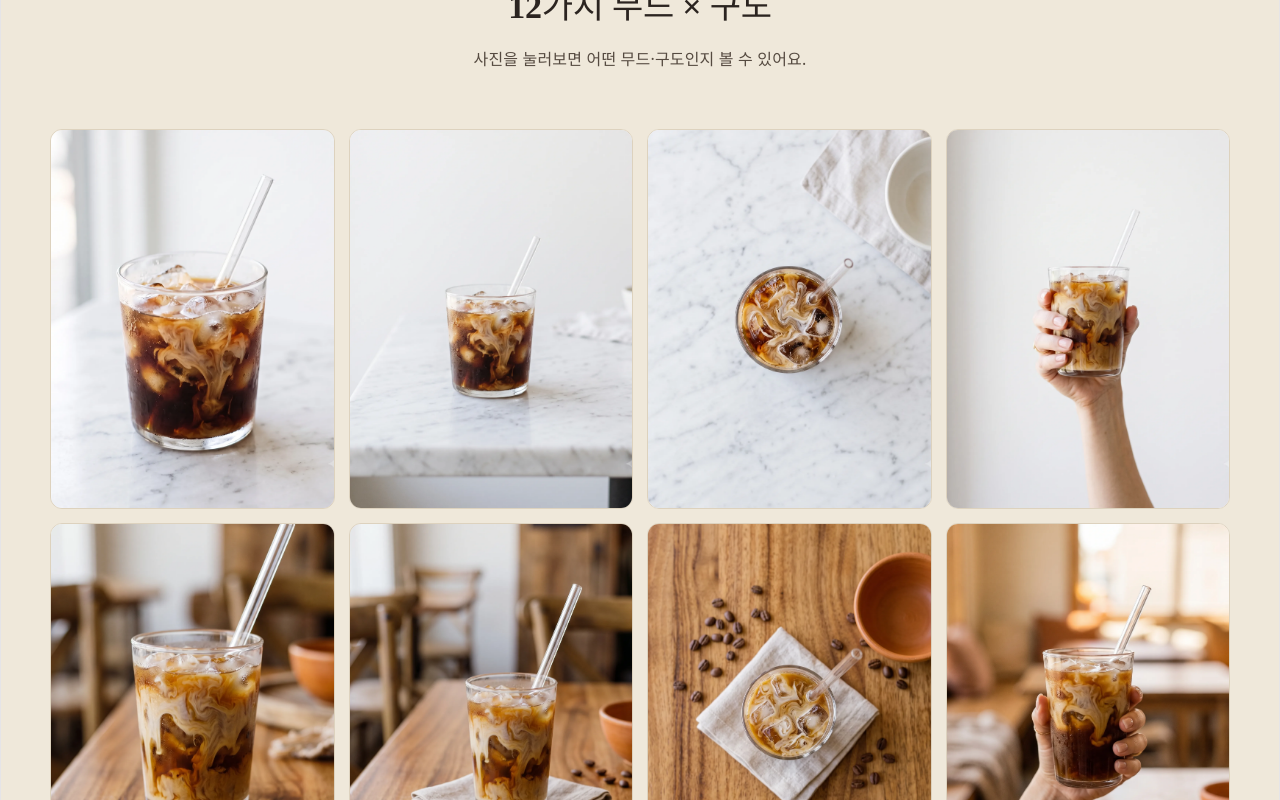
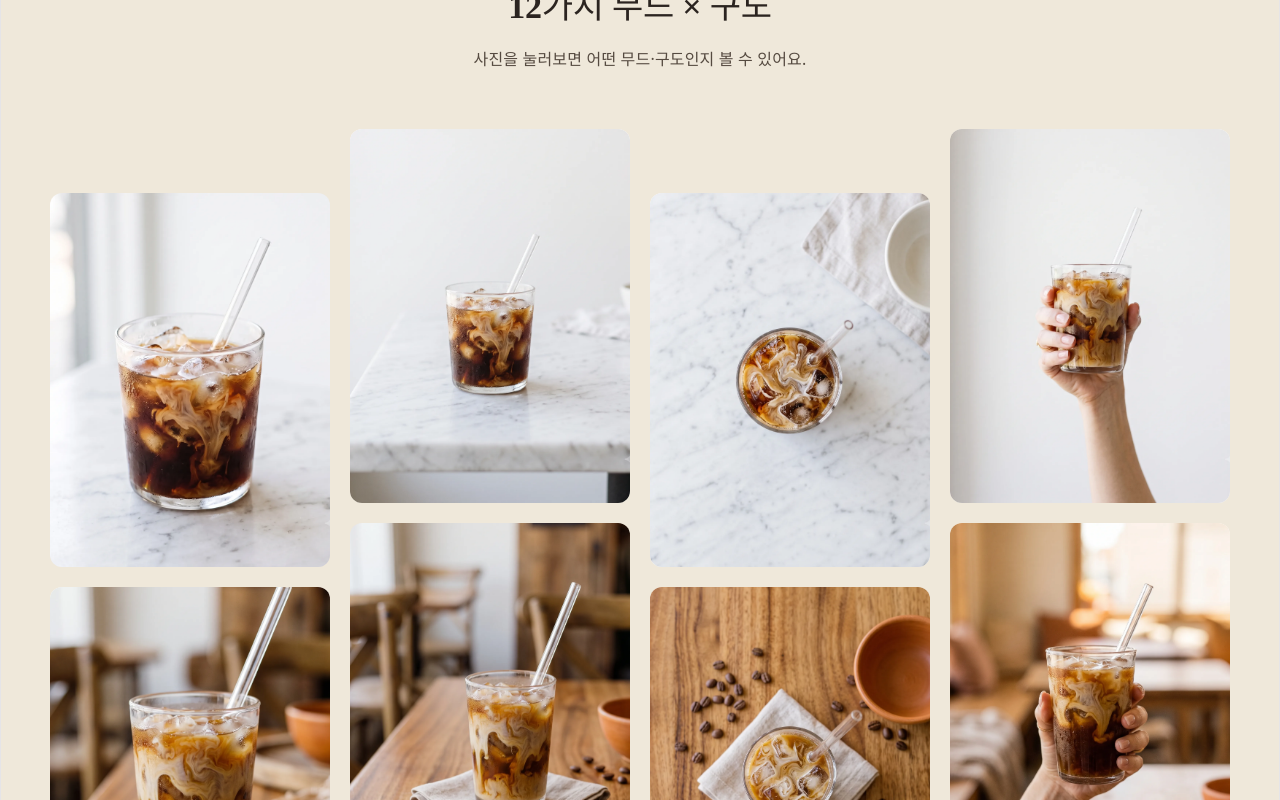
Before and after one commit to ysy-works/ad-creator, a React app in the folder frontend/: page / in a window 1280 px wide. Shown: the part 2860-3660 px from the top of the page. Built offline with nearby package versions, Linux system fonts and the light colour scheme; the HTML template or start-up script is replaced by a standard one.

Commit message:
feat: 갤러리 지그재그 배치, 갈색 테두리 제거, 헤드 문구 변경, 다크모드 폰트 두께 수정

```diff
--- a/frontend/src/Home.jsx
+++ b/frontend/src/Home.jsx
@@ -222,6 +222,20 @@ function Home({ onStart, lang = "ko", setLang }) {
   const compLabel = (ref) => COMPOSITION_LABEL[lang][ref.composition_id] || ref.composition_label;
   const compCaption = (ref) => COMPOSITION_CAPTION[lang][ref.composition_id] || compLabel(ref);
 
+  const renderGalleryCard = (ref) => (
+    <div
+      key={ref.id}
+      className={`home-g-card${activeCardId === ref.id ? " is-active" : ""}`}
+      onClick={() => toggleCard(ref.id)}
+    >
+      <img src={ref.thumbnail_url} alt={compLabel(ref)} />
+      <div className="home-g-overlay">
+        <b>{moodLabel(ref)}</b>
+        <span>{compLabel(ref)}</span>
+      </div>
+    </div>
+  );
+
   return (
     <div className="home">
       <style>{`
@@ -246,7 +260,7 @@ function Home({ onStart, lang = "ko", setLang }) {
           --accent-2: #5C6B4C;
           --line: #DDD2BE;
         }
-        .home { font-family: 'Pretendard', system-ui, sans-serif; color: var(--ink); background: var(--bg); word-break: keep-all; overflow-wrap: break-word; }
+        .home { font-family: 'PretendardVariable', 'Pretendard', system-ui, sans-serif; color: var(--ink); background: var(--bg); word-break: keep-all; overflow-wrap: break-word; -webkit-font-smoothing: antialiased; -moz-osx-font-smoothing: grayscale; }
         .home img { max-width: 100%; display: block; }
         .home button { font-family: inherit; cursor: pointer; border: none; }
         .home .wrap { max-width: 1180px; margin: 0 auto; padding: 0 32px; }
@@ -343,10 +357,13 @@ function Home({ onStart, lang = "ko", setLang }) {
         .home-ba-col.before .home-ba-tag { background: rgba(255,255,255,0.18); color: #F5F2EA; }
         .home-ba-col.after .home-ba-tag { background: var(--accent); color: #fff; z-index: 2; }
 
-        .home-gallery { max-width: 1180px; margin: 0 auto; display: grid; grid-template-columns: repeat(4, 1fr); gap: 14px; }
+        .home-gallery { max-width: 1180px; margin: 0 auto; display: flex; gap: 20px; }
+        .home-gallery-col { flex: 1; display: flex; flex-direction: column; gap: 20px; }
+        .home-gallery-col.is-offset { margin-top: 64px; }
         .home-g-card {
-          border-radius: 12px; overflow: hidden;
-          position: relative; background: var(--surface); border: 1px solid var(--line);
+          border-radius: 12px;
+          overflow: hidden;
+          position: relative; background: var(--surface);
           cursor: pointer; aspect-ratio: 3 / 4;
         }
         .home-g-card img { width: 100%; height: 100%; object-fit: cover; display: block; transition: transform 0.35s ease; }
@@ -378,7 +395,10 @@ function Home({ onStart, lang = "ko", setLang }) {
 
         @media (max-width: 900px) {
           .home-steps { grid-template-columns: 1fr; }
-          .home-gallery { grid-template-columns: repeat(2, 1fr); }
+          .home-gallery { flex-direction: row; flex-wrap: wrap; gap: 12px; }
+          .home-gallery-col { display: contents; }
+          .home-gallery-col.is-offset { margin-top: 0; }
+          .home-g-card { width: calc(50% - 6px); }
           .home-nav-mid { display: none; }
           .home-float-card { display: none; }
           .home-ba-grid { grid-template-columns: 1fr; }
@@ -513,19 +533,18 @@ function Home({ onStart, lang = "ko", setLang }) {
           <p>{t.gallerySub}</p>
         </div>
         <div className="home-gallery">
-          {galleryItems.map((ref) => (
-            <div
-              key={ref.id}
-              className={`home-g-card${activeCardId === ref.id ? " is-active" : ""}`}
-              onClick={() => toggleCard(ref.id)}
-            >
-              <img src={ref.thumbnail_url} alt={compLabel(ref)} />
-              <div className="home-g-overlay">
-                <b>{moodLabel(ref)}</b>
-                <span>{compLabel(ref)}</span>
-              </div>
-            </div>
-          ))}
+          <div className="home-gallery-col is-offset">
+            {galleryItems.filter((_, i) => i % 4 === 0).map(renderGalleryCard)}
+          </div>
+          <div className="home-gallery-col">
+            {galleryItems.filter((_, i) => i % 4 === 1).map(renderGalleryCard)}
+          </div>
+          <div className="home-gallery-col is-offset">
+            {galleryItems.filter((_, i) => i % 4 === 2).map(renderGalleryCard)}
+          </div>
+          <div className="home-gallery-col">
+            {galleryItems.filter((_, i) => i % 4 === 3).map(renderGalleryCard)}
+          </div>
         </div>
       </section>
 
--- a/frontend/src/PicmoodTool.jsx
+++ b/frontend/src/PicmoodTool.jsx
@@ -54,7 +54,7 @@ const PURPOSE_LABEL_EN = {
 const T = {
   ko: {
     eyebrow: "COFFEE MOOD LAB",
-    title: "카페 음료 사진 보정 생성기",
+    title: "카페 음료 이미지 스타일링",
     subtitle: "사진을 올리면 어울리는 스타일로 보정하고, 바로 올릴 문구까지 만들어드립니다.",
     step1SectionTitle: "1. 스타일 선택",
     loadingList: "불러오는 중...",
@@ -402,11 +402,13 @@ function App({ lang = "ko", setLang }) {
           width: 100%;
           background: var(--bg);
           color: var(--ink);
-          font-family: 'Pretendard', -apple-system, sans-serif;
+          font-family: 'PretendardVariable', 'Pretendard', -apple-system, sans-serif;
           min-height: 100vh;
           padding: clamp(20px, 5vw, 48px);
           word-break: keep-all;
           overflow-wrap: break-word;
+          -webkit-font-smoothing: antialiased;
+          -moz-osx-font-smoothing: grayscale;
         }
 
         .lang-toggle-bar {
```
